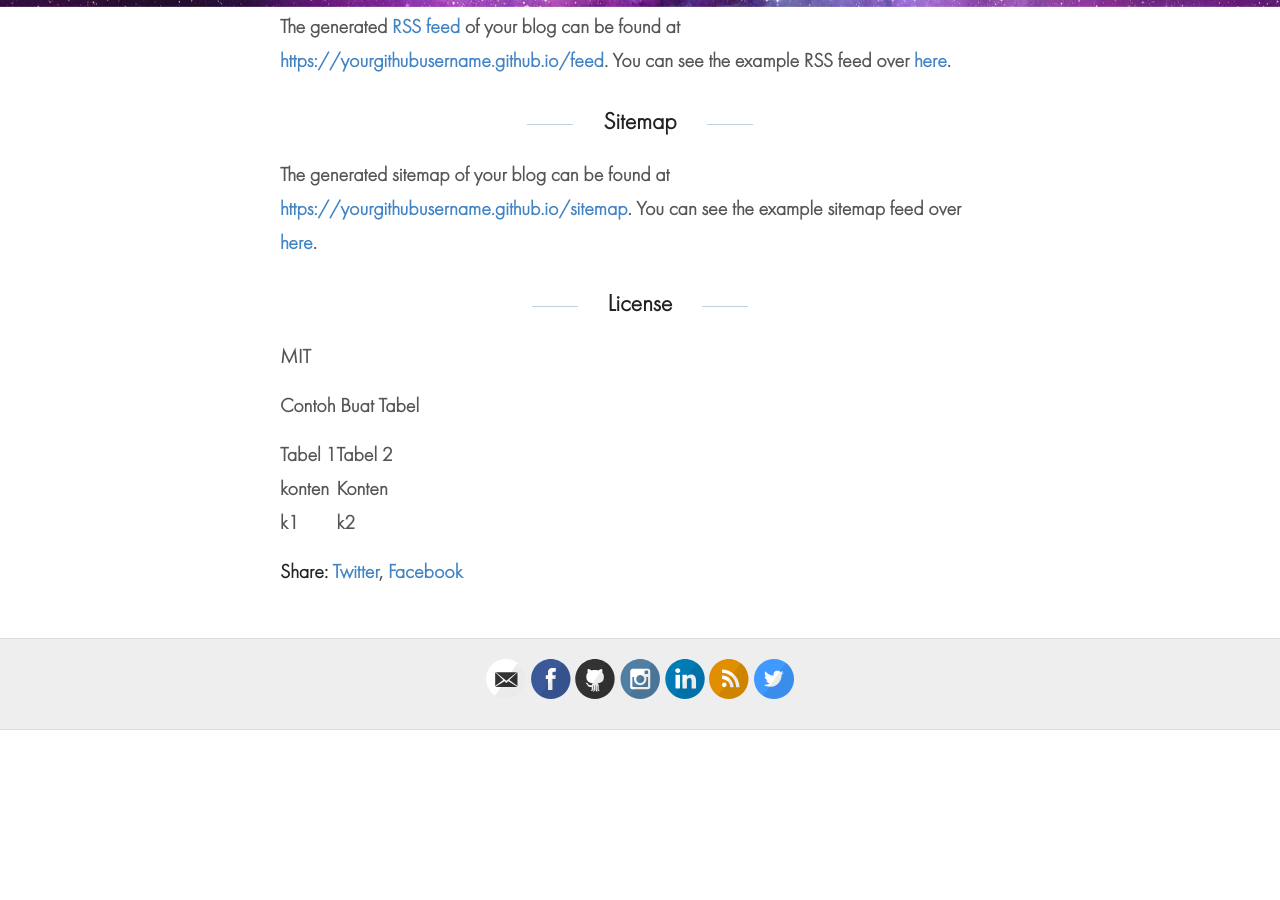
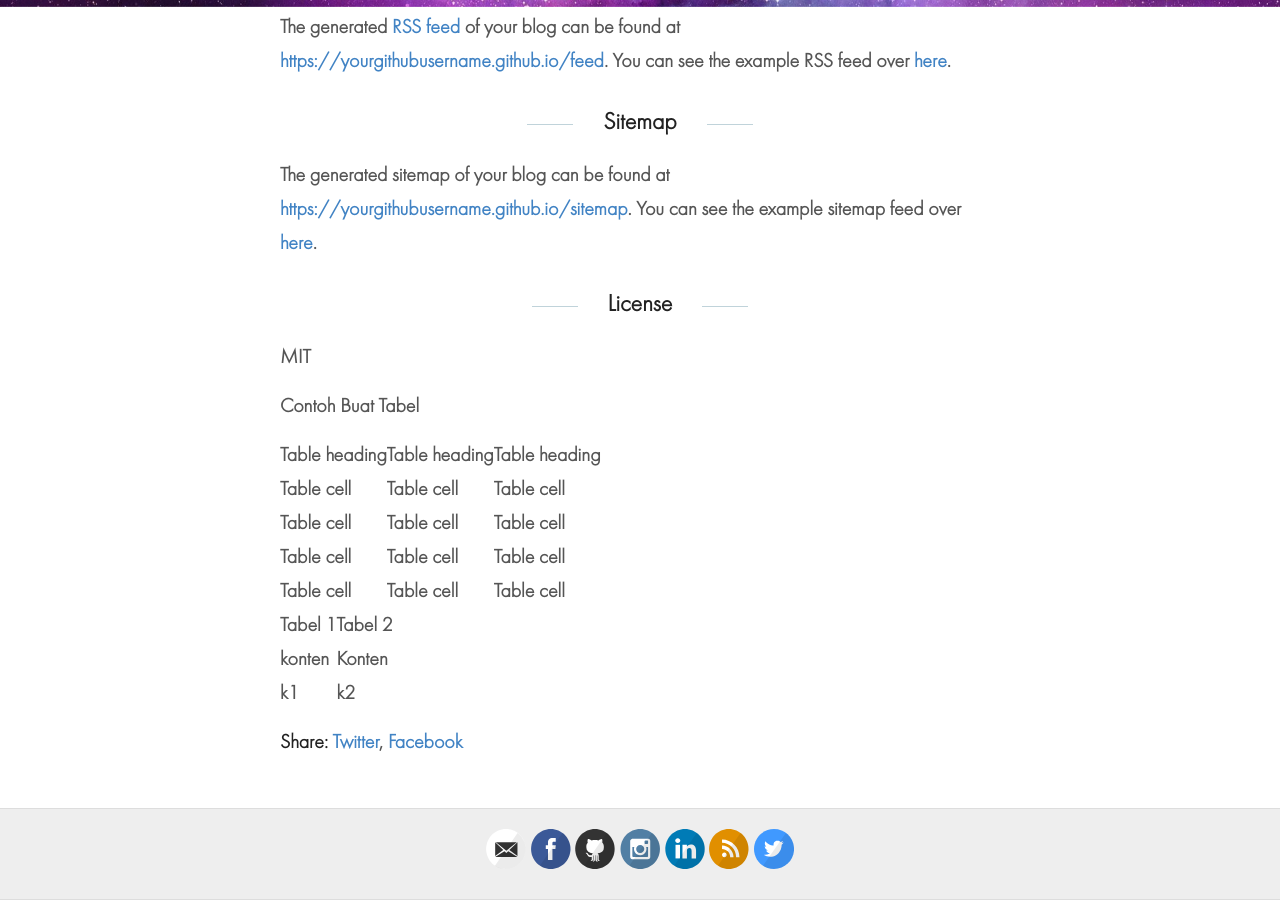
Before and after one commit to rickyreticent/rickyreticent.github.io, a Jekyll site: the page built from _posts/2019-02-13-introducing-reverie-jekyll-theme.md, in a window 1280 px wide and 900 px high, scrolled down 3634 px. Built offline with Jekyll 4.4.1, drawn with Linux system fonts in a browser that asks for light colours; before the commit the page ends 4364 px from its top, so only the background shows below that.

Commit message:
Updated Introducing Reverie Jekyll Theme

```diff
--- a/_posts/2019-02-13-introducing-reverie-jekyll-theme.md
+++ b/_posts/2019-02-13-introducing-reverie-jekyll-theme.md
@@ -96,6 +96,13 @@ MIT
 
 Contoh Buat Tabel
 
+| Table heading | Table heading | Table heading |
+| ------------- | ------------- | ------------- |
+| Table cell    | Table cell    | Table cell    |
+| Table cell    | Table cell    | Table cell    |
+| Table cell    | Table cell    | Table cell    |
+| Table cell    | Table cell    | Table cell    |
+
 | Tabel 1 | Tabel 2 |
 | ------- | ------- |
 | konten  | Konten  |
```
